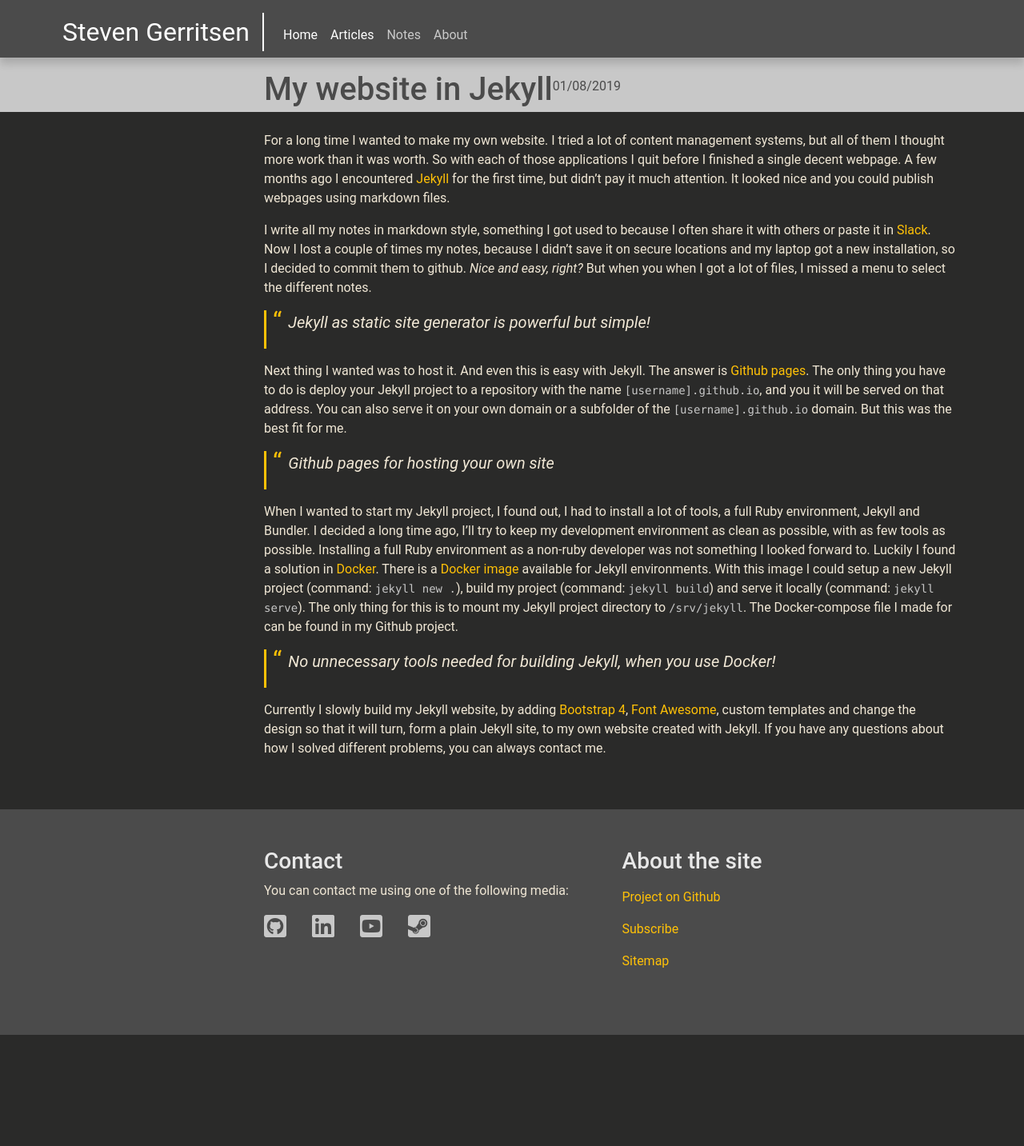
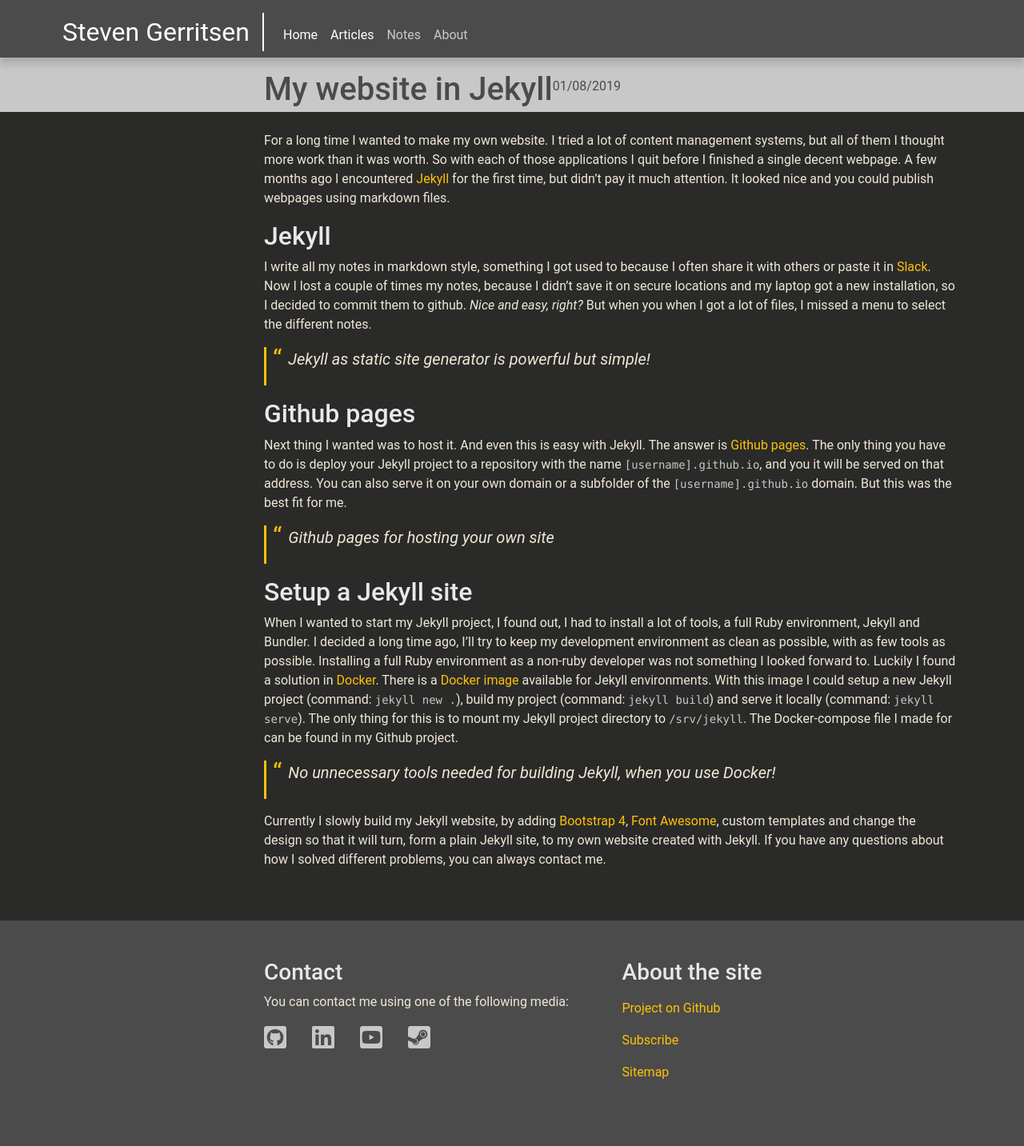
Before and after one commit to Steeff0/steeff0.github.io, a Jekyll site: the page built from _posts/2019-08-01-my-website-in-Jekyll.md, in a window 1280 px wide. Shown: the whole page at 80% size. Built offline with Jekyll 4.4.1, drawn with Linux system fonts in a browser that asks for light colours; some web fonts are replaced; before the commit the page ends 1294 px from its top, so only the background shows below that.

Commit message:
Update 2019-08-01-my-website-in-Jekyll.md

```diff
--- a/_posts/2019-08-01-my-website-in-Jekyll.md
+++ b/_posts/2019-08-01-my-website-in-Jekyll.md
@@ -7,14 +7,17 @@ image: "/assets/images/jekyll.jpg"
 ---
 For a long time I wanted to make my own website. I tried a lot of content management systems, but all of them I thought more work than it was worth. So with each of those applications I quit before I finished a single decent webpage. A few months ago I encountered [Jekyll][jekyll] for the first time, but didn't pay it much attention. It looked nice and you could publish webpages using markdown files.
 
+## Jekyll
 I write all my notes in markdown style, something I got used to because I often share it with others or paste it in [Slack][slack]. Now I lost a couple of times my notes, because I didn't save it on secure locations and my laptop got a new installation, so I decided to commit them to github. *Nice and easy, right?* But when you when I got a lot of files, I missed a menu to select the different notes.
 
 > Jekyll as static site generator is powerful but simple!
 
+## Github pages
 Next thing I wanted was to host it. And even this is easy with Jekyll. The answer is [Github pages][github-pages]. The only thing you have to do is deploy your Jekyll project to a repository with the name `[username].github.io`, and you it will be served on that address. You can also serve it on your own domain or a subfolder of the `[username].github.io` domain. But this was the best fit for me.
 
 > Github pages for hosting your own site
 
+## Setup a Jekyll site
 When I wanted to start my Jekyll project, I found out, I had to install a lot of tools, a full Ruby environment, Jekyll and Bundler. I decided a long time ago, I'll try to keep my development environment as clean as possible, with as few tools as possible. Installing a full Ruby environment as a non-ruby developer was not something I looked forward to. Luckily I found a solution in [Docker][docker]. There is a [Docker image][jekyll-docker-image] available for Jekyll environments. With this image I could setup a new Jekyll project (command: `jekyll new .`), build my project (command: `jekyll build`) and serve it locally (command: `jekyll serve`). The only thing for this is to mount my Jekyll project directory to `/srv/jekyll`. The Docker-compose file I made for can be found in my Github project.
 
 > No unnecessary tools needed for building Jekyll, when you use Docker!
```
